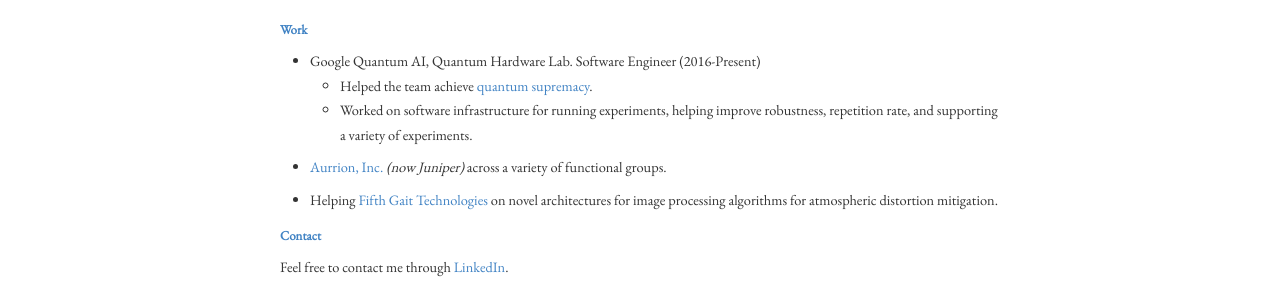
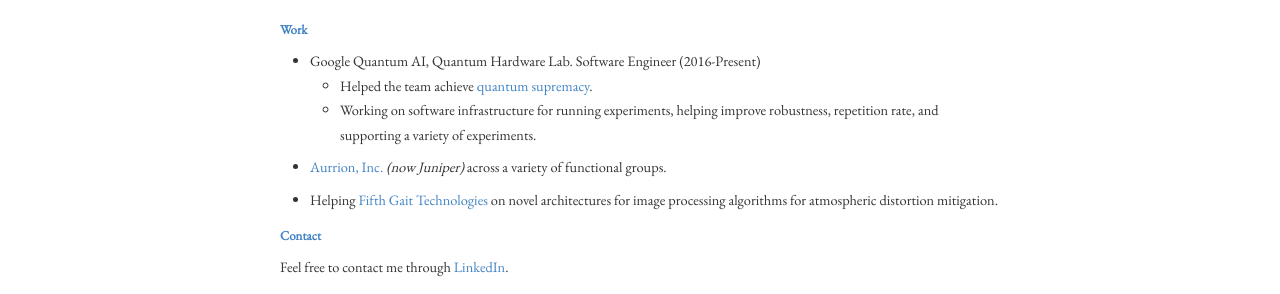
Before and after one commit to kunalarya/kunalarya.github.io, a Jekyll site: the page built from about.md, in a window 1280 px wide. Shown: the part 159-453 px from the top of the page. Built offline with Jekyll 4.4.1, drawn with Linux system fonts in a browser that asks for light colours.

Commit message:
Fix tense.

```diff
--- a/about.md
+++ b/about.md
@@ -8,9 +8,8 @@
 
 * Google Quantum AI, Quantum Hardware Lab. Software Engineer (2016-Present)
     - Helped the team achieve [quantum supremacy](https://www.nature.com/articles/s41586-019-1666-5).
-    - Worked on software infrastructure for running experiments, helping
-      improve robustness, repetition rate, and supporting a variety of
-        experiments.
+    - Working on software infrastructure for running experiments, helping
+      improve robustness, repetition rate, and supporting a variety of experiments.
 
 * [Aurrion, Inc.](http://www.aurrion.com) *(now Juniper)* across
 a variety of functional groups.
```
